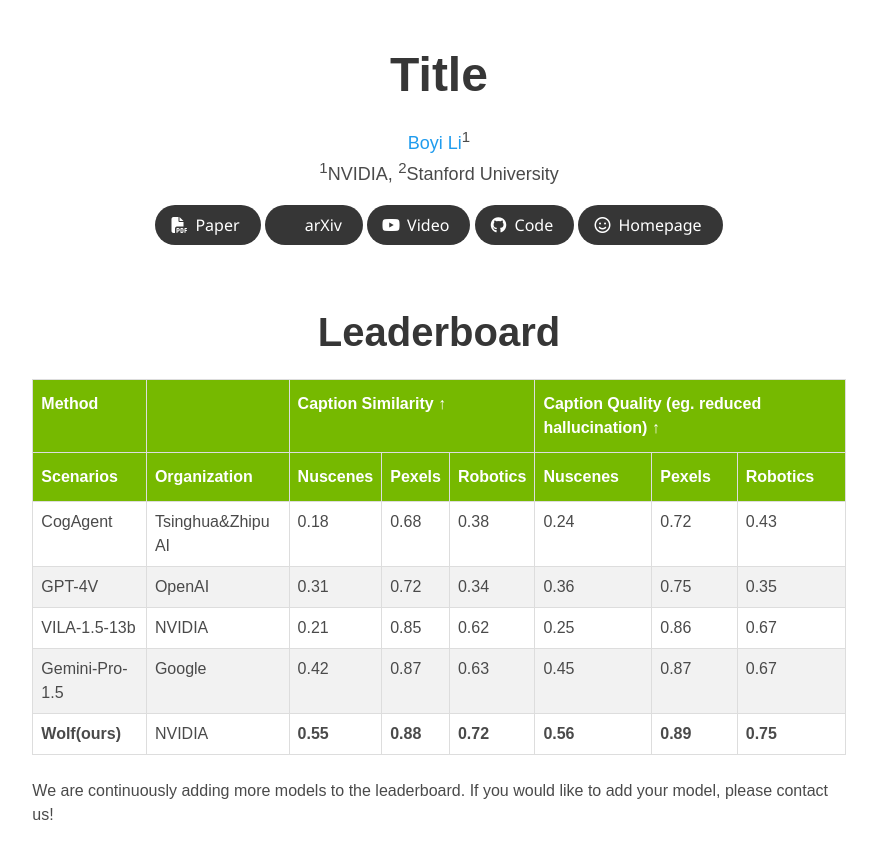
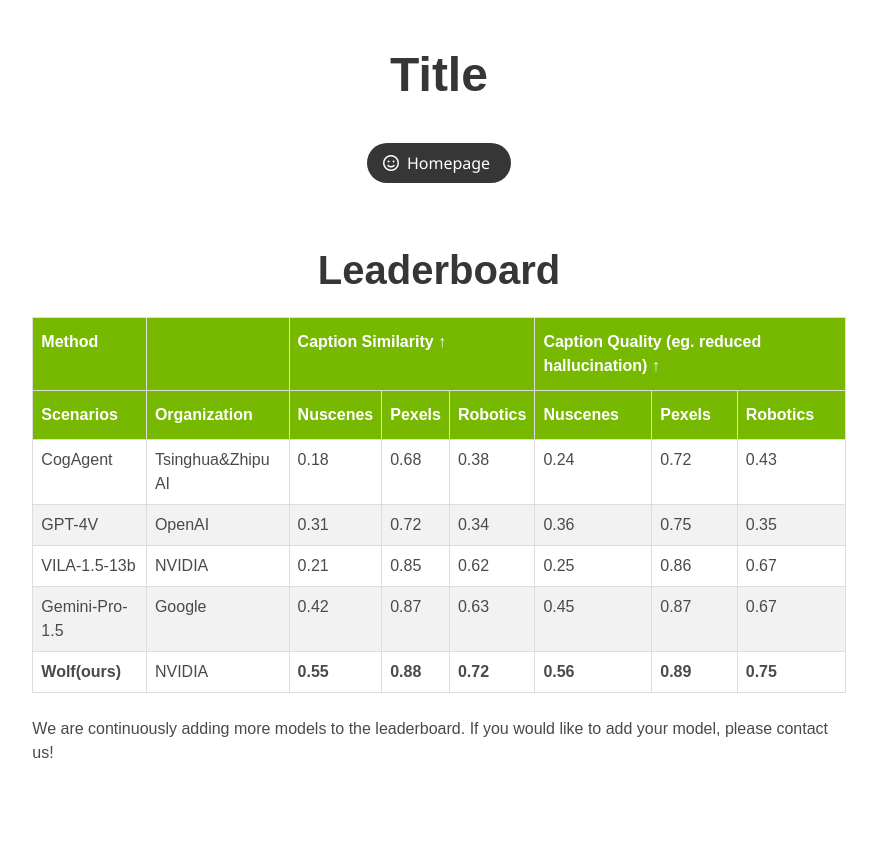
Before and after one commit to lotus-vlm/lotus-leaderboard, a plain HTML site: page leaderboard.html in a window 1280 px wide. Shown: the whole page, without its empty margins (201-1078 px from the left). After the commit the page ends 813 px from the top, so only its background shows below. Drawn offline with nearby package versions, Linux system fonts and the light colour scheme; some icons are missing; a web font is replaced by a local one.

Commit message:
Update leaderboard.html

```diff
--- a/leaderboard.html
+++ b/leaderboard.html
@@ -4,9 +4,9 @@
 <head>
   <meta charset="utf-8">
   <meta name="description" content="Title">
-  <meta name="keywords" content="Image Synthesis, Data Augmentation">
+  <meta name="keywords" content="Detailed image captioning">
   <meta name="viewport" content="width=device-width, initial-scale=1">
-  <title>Title</title>
+  <title>LOTUS Leaderboard - Model Comparisons</title>
 
   <!-- Global site tag (gtag.js) - Google Analytics -->
   <!-- <script async src="https://www.googletagmanager.com/gtag/js?id=G-PYVRSFMDRL"></script>
@@ -76,19 +76,19 @@
           <div class="column has-text-centered">
             <h1 class="title is-1 publication-title">Title</h1>
             <div class="is-size-5 publication-authors">
-              <span class="author-block">
-                <a href="https://scholar.google.com/citations?user=0JH6YbEAAAAJ&hl=en">Boyi Li</a><sup>1</sup></span>
+              <!-- <span class="author-block">
+                <a href="https://scholar.google.com/citations?user=0JH6YbEAAAAJ&hl=en">Boyi Li</a><sup>1</sup></span> -->
             </div>
 
-            <div class="is-size-5 publication-authors">
+            <!-- <div class="is-size-5 publication-authors">
               <span class="author-block"><sup>1</sup>NVIDIA,</span>
               <span class="author-block"><sup>2</sup>Stanford University</span>
-            </div>
+            </div> -->
 
             <div class="column has-text-centered">
               <div class="publication-links">
                 <!-- PDF Link. -->
-                <span class="link-block">
+                <!-- <span class="link-block">
                   <a href="https://arxiv.org/pdf/2407.18908" class="external-link button is-normal is-rounded is-dark">
                     <span class="icon">
                       <i class="fas fa-file-pdf"></i>
@@ -104,7 +104,6 @@
                     <span>arXiv</span>
                   </a>
                 </span>
-                <!-- Video Link. -->
                 <span class="link-block">
                   <a href="https://www.youtube.com/@boyili3727"
                     class="external-link button is-normal is-rounded is-dark">
@@ -114,7 +113,6 @@
                     <span>Video</span>
                   </a>
                 </span>
-                <!-- Code Link. -->
                 <span class="link-block">
                   <a href="https://github.com/Boyiliee/" class="external-link button is-normal is-rounded is-dark">
                     <span class="icon">
@@ -122,7 +120,7 @@
                     </span>
                     <span>Code</span>
                   </a>
-                </span>
+                </span> -->
                 <!-- Leaderboard. -->
                 <span class="link-block">
                   <a href="./index.html" class="external-link button is-normal is-rounded is-dark">
```
